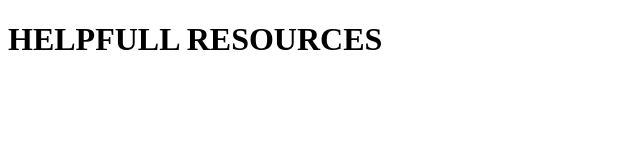
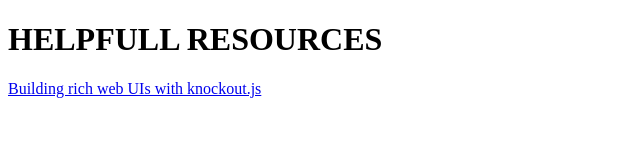
Before and after one commit to vivianm/vivianm.github.io, a plain HTML site: page index.html in a window 1280 px wide. Shown: the whole page, without its empty margins (0-640 px from the left). Drawn offline with Linux system fonts and the light colour scheme.

Commit message:
OREILLY Programming1

```diff
--- a/index.html
+++ b/index.html
@@ -2,6 +2,6 @@
 <html>
   <body>
     <h1>HELPFULL RESOURCES</h1>
-
+    <p><a href="http://programming.oreilly.com/2014/01/building-rich-web-uis-with-knockout-js.html">Building rich web UIs with knockout.js</a></p>
   </body>
 </html>
```
